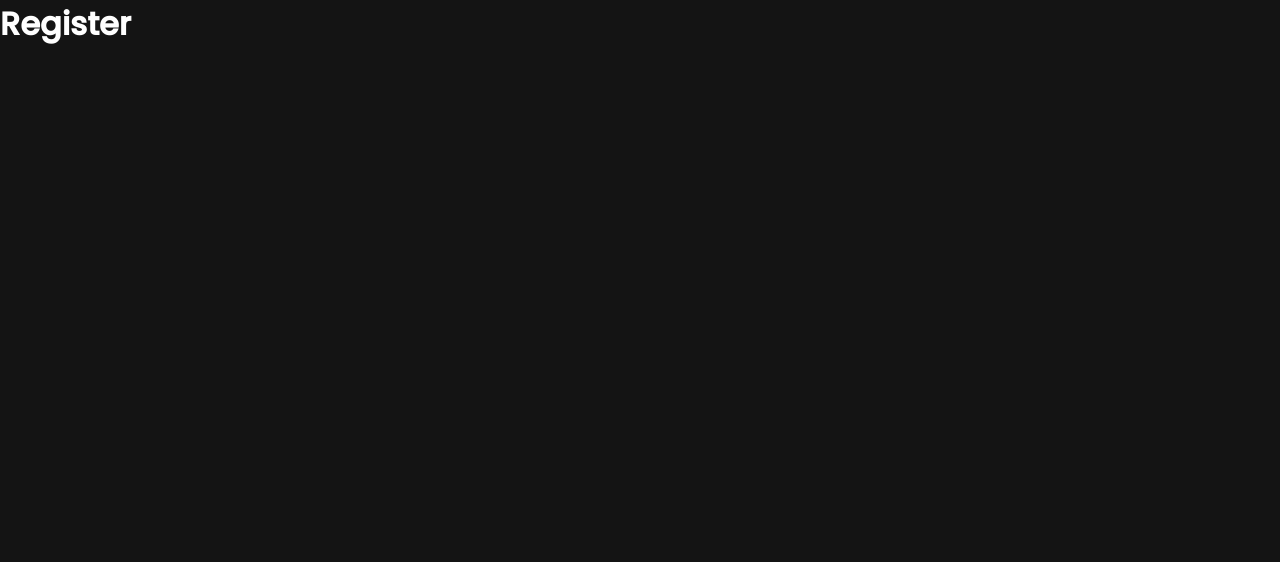
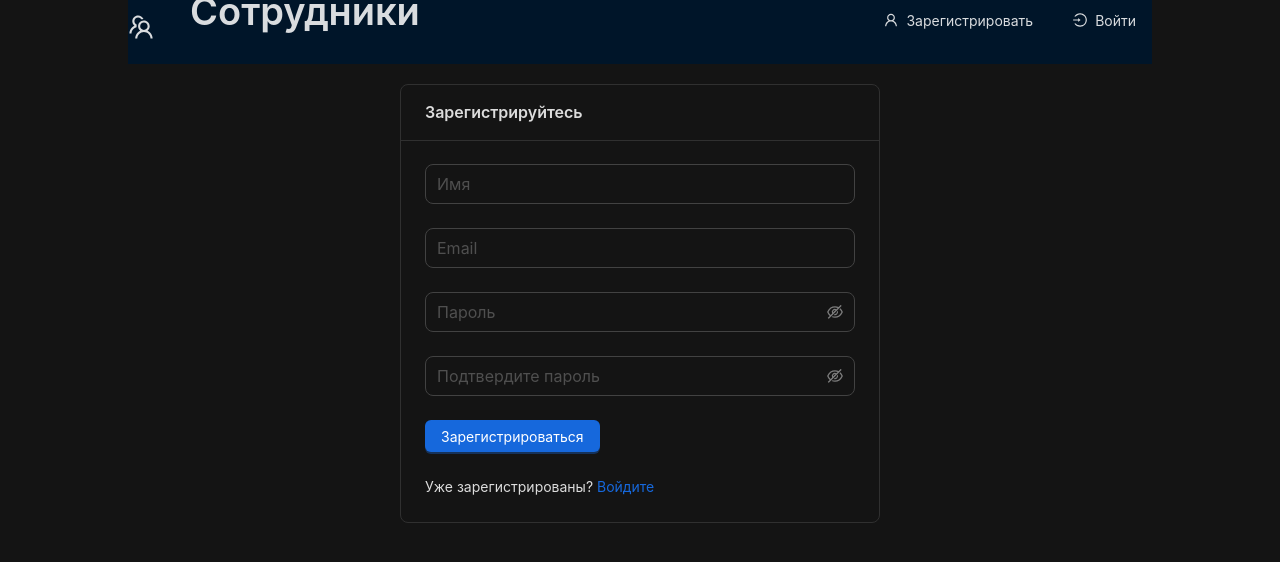
Before and after one commit to markmark21/Registration-App, a React (Create React App) app in the folder client/: page /register in a window 1280 px wide. Shown: the top 562 px of the page. Built offline with nearby package versions, Linux system fonts and the light colour scheme.

Commit message:
register page

```diff
--- a/client/src/pages/register/Register.tsx
+++ b/client/src/pages/register/Register.tsx
@@ -1,11 +1,36 @@
-import React from 'react';
+import Layout from "../../components/layout/Layout";
+import {Card, Form, Row, Space, Typography} from "antd";
+import CustomInput from "../../components/custom-input/CustomInput";
+import CustomButton from "../../components/custom-button/CustomButton";
+import {Link} from "react-router-dom";
+import {Paths} from "../../path";
+import {PasswordInput} from "../../components/password-input/PasswordInput";
 
-const Register = () => {
+const Login = () => {
     return (
         <div>
-            <h1>Register</h1>
+            <Layout>
+                <Row align={'middle'} justify={'center'}>
+                    <Card title={'Зарегистрируйтесь'} style={{width: "30rem"}}>
+                        <Form onFinish={() => null}>
+                            <CustomInput placeholder='Имя' name='name' />
+                            <CustomInput placeholder='Email' name='email' type='email'/>
+                            <PasswordInput name='password' placeholder='Пароль'/>
+                            <PasswordInput name='confirmPassword' placeholder='Подтвердите пароль'/>
+                            <CustomButton type='primary' htmlType='submit'>
+                                Зарегистрироваться
+                            </CustomButton>
+                        </Form>
+                        <Space direction='vertical' size='large'>
+                            <Typography.Text>
+                                Уже зарегистрированы? <Link to={Paths.login}>Войдите</Link>
+                            </Typography.Text>
+                        </Space>
+                    </Card>
+                </Row>
+            </Layout>
         </div>
     );
 };
 
-export default Register;
+export default Login;
```
